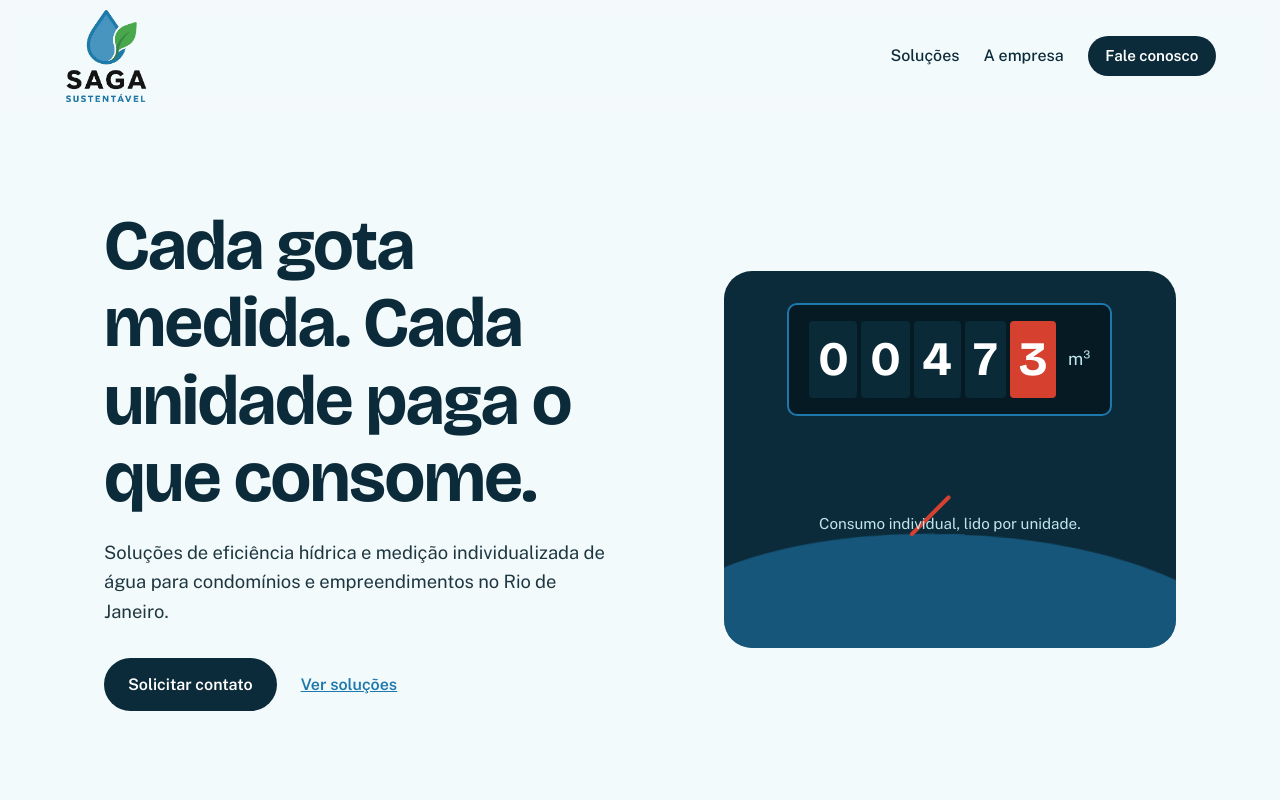
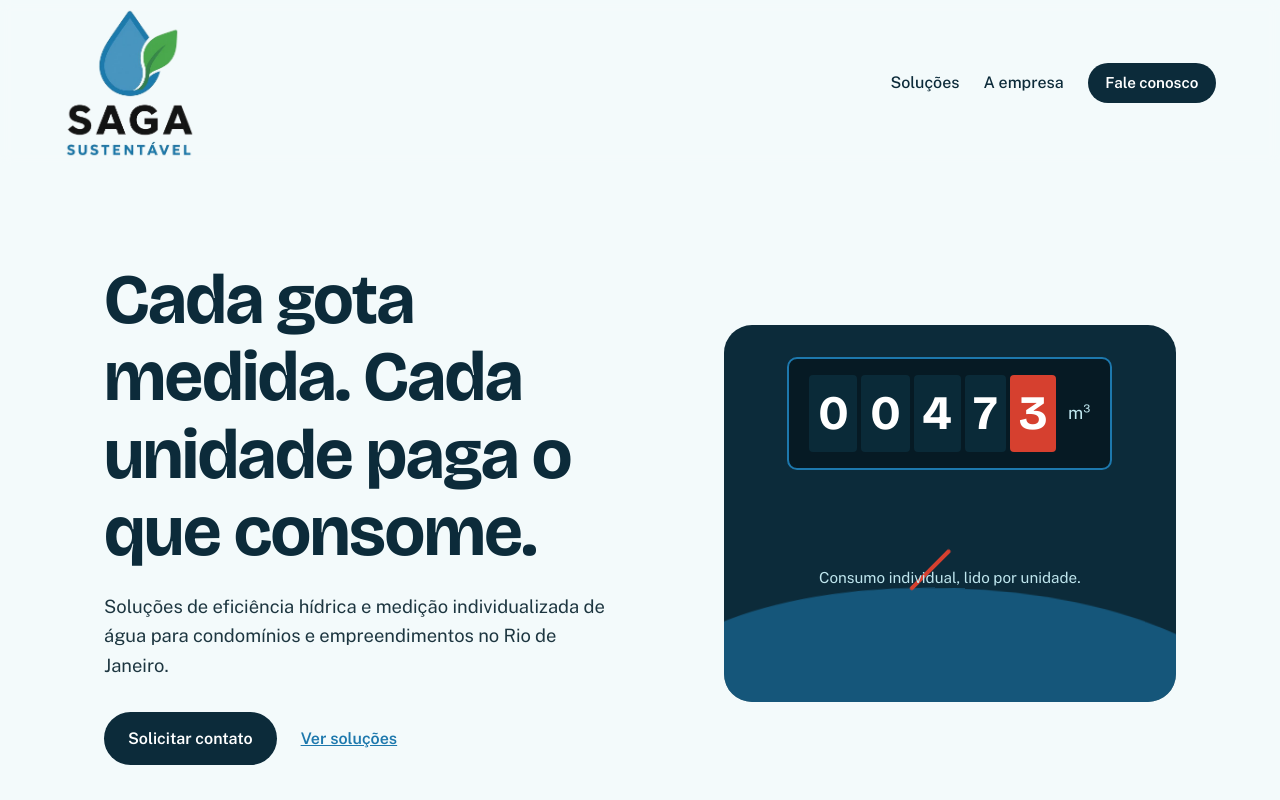
Before and after one commit to liviabfonseca/saga-landing-page, a plain HTML site: page index.html in a window 1280 px wide. Shown: the top 800 px of the page. Drawn offline with nearby package versions, Linux system fonts and the light colour scheme.

Commit message:
Ajustando tamanho imagem

```diff
--- a/style.css
+++ b/style.css
@@ -31,11 +31,15 @@ a { color: var(--mar); }
 .topo {
   display: flex; align-items: center; justify-content: space-between;
   gap: 1rem; padding: .5rem clamp(1rem, 5vw, 4rem);
-  position: sticky; top: 0; z-index: 10;
+  position: static; top: 0; z-index: 10;
   background: rgba(243, 250, 251, .92); backdrop-filter: blur(6px);
 }
 .marca { display: inline-flex; text-decoration: none; }
-.marca img { height: 96px; width: auto; display: block; }
+.marca img { height: 150px; width: auto; display: block; }
+
+@media (max-width: 800px) {
+  .marca img { height: 100px; }
+}
 .topo nav { display: flex; align-items: center; gap: 1.5rem; }
 .topo nav a:not(.botao) { text-decoration: none; color: var(--tinta); font-weight: 500; }
 .topo nav a:not(.botao):hover { text-decoration: underline; }
```
